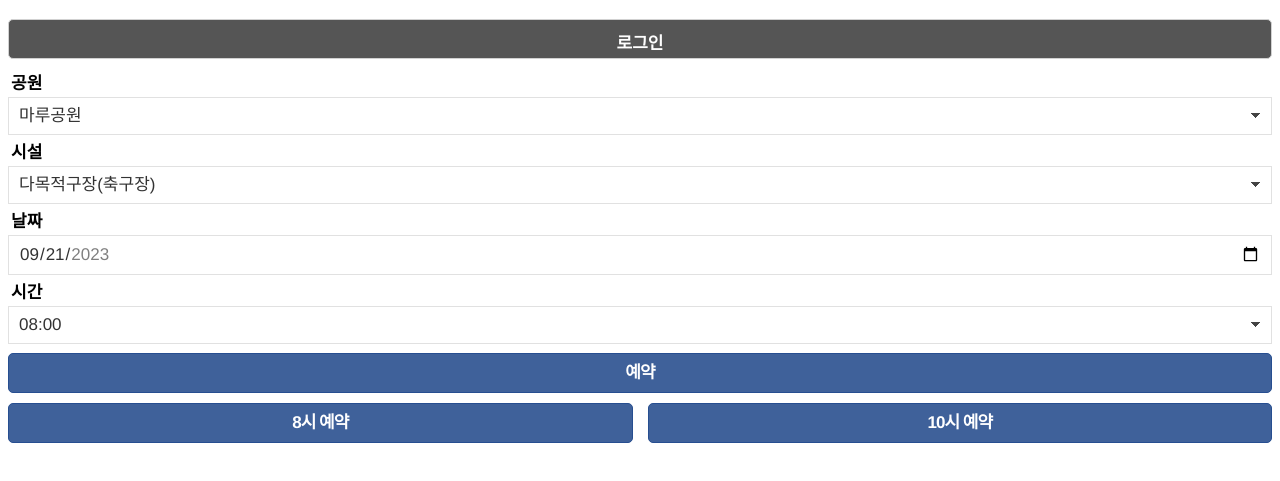
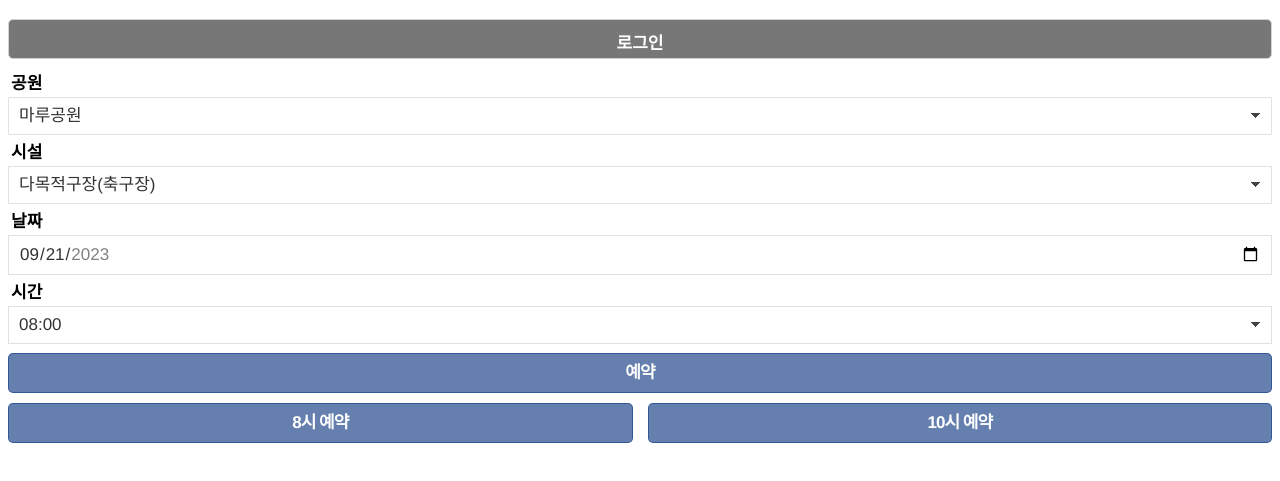
Before and after one commit to eagleduk/RentRequest, a browser extension: page index.html in a window 1280 px wide. Shown: the part 61-542 px from the top of the page. Drawn offline with Linux system fonts and the light colour scheme.

Commit message:
버튼 선택 스타일 추가

```diff
--- a/index.html
+++ b/index.html
@@ -27,7 +27,7 @@
             margin-bottom: 10px;
             width: 100%;
             padding-left: 0;
-            background: #555;
+            background: rgba(85, 85, 85, .8);
             color: #fff;
             font-weight: 700;
             height: 40px;
@@ -38,6 +38,11 @@
             padding: 9px 30px;
             display: block;
             width: 100%;
+        }
+
+        a:active {
+            background: rgb(85, 85, 85, 1);
+
         }
 
         label {
@@ -85,14 +90,19 @@
             vertical-align: middle;
             word-break: break-all;
             color: #fff;
-            background-color: #3f619a !important;
-            border: 1px solid #274e90;
+            background-color: rgba(63, 97, 154, .8);
+            border: 1px solid rgb(39, 78, 144, .8);
             border-radius: 5px;
             box-sizing: border-box;
             padding: 9px 30px;
             font-size: 17px;
             font-weight: 600;
             width: 100%;
+        }
+
+        button:active {
+            background-color: rgb(63, 97, 154);
+            border: 1px solid rgb(39, 78, 144);
         }
 
         .wrapper {
```
